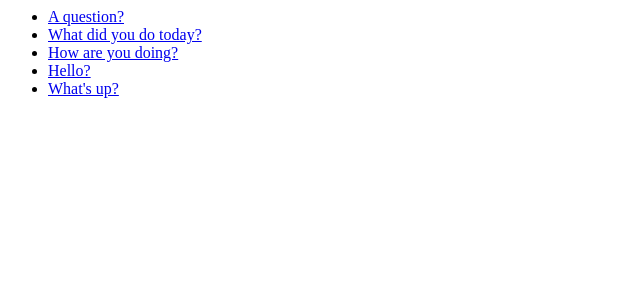
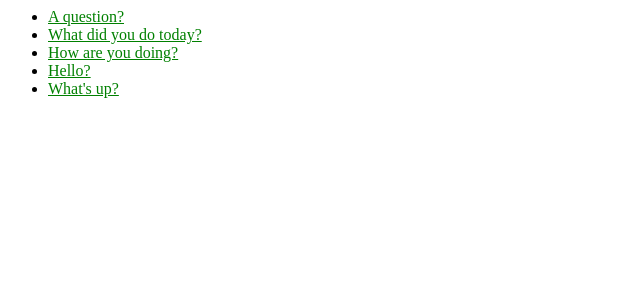
Before and after one commit to David166/Django1, a Django app: page /polls/ in a window 1280 px wide. Shown: the top 300 px of the page, without its empty margins (0-640 px from the left). Run offline with Django 3.2, Linux system fonts and the light colour scheme; data comes from the database, SQL or seed files in the repository.

Commit message:
End of Tutorial 6

```diff
--- /dev/null
+++ b/mysite/polls/static/polls/style.css
@@ -0,0 +1,3 @@
+li a {
+    color: green;
+}
--- a/mysite/polls/templates/polls/index.html
+++ b/mysite/polls/templates/polls/index.html
@@ -1,3 +1,7 @@
+{% load static %}
+
+<link rel="stylesheet" type="text/css" href="{% static 'polls/style.css' %}">
+
 <h2>{{ title }}</h2>
 {% if latest_question_list %}
     <ul>
```
